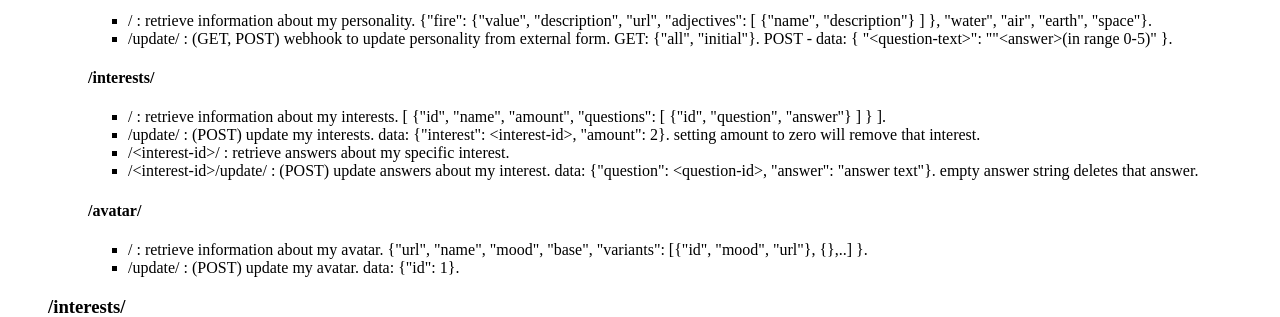
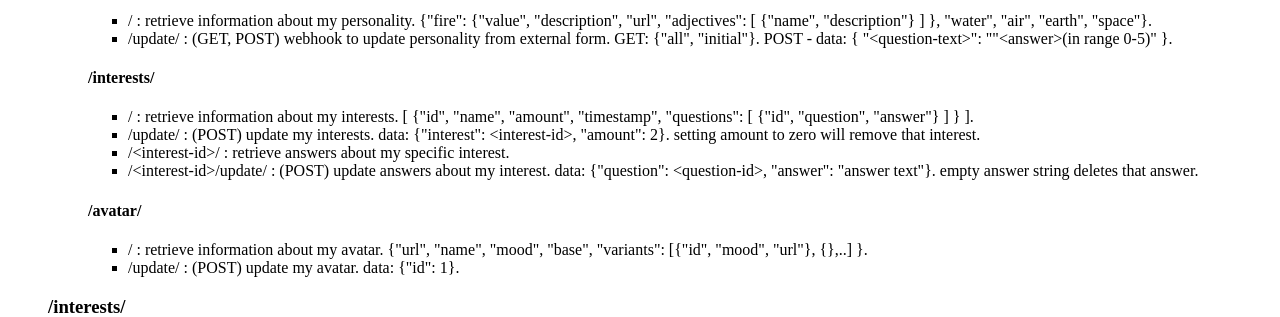
Before and after one commit to shubhamDev73/find-me-server, a Django app: page /docs/ in a window 1280 px wide. Shown: the part 355-672 px from the top of the page. Run offline with Django 3.2, Linux system fonts and the light colour scheme; parts of the project's set-up code (start-up, migrations or seed data) failed here and were passed over.

Commit message:
Added timestamp to interests for ordering

```diff
--- a/backend/models.py
+++ b/backend/models.py
@@ -145,6 +145,7 @@ class Profile(models.Model):
                 "id": user_interest.interest.id,
                 "name": user_interest.interest.name,
                 "amount": user_interest.amount,
+                "timestamp": user_interest.last_change,
             },
             **({
                 "questions": sorted(filter(lambda question: blank or question['answer'] != '', [
@@ -294,6 +295,7 @@ class UserInterest(models.Model):
     user = models.ForeignKey(Profile, on_delete=models.CASCADE)
     interest = models.ForeignKey(Interest, on_delete=models.CASCADE)
     amount = models.IntegerField(default=0)
+    last_change = models.DateTimeField(auto_now=True)
 
     def __str__(self):
         return f"{str(self.user)} - {str(self.interest)} : {self.amount}"
--- a/backend/templates/docs.html
+++ b/backend/templates/docs.html
@@ -26,7 +26,7 @@
 				</ul>
 				<h4>/interests/</h4>
 				<ul>
-					<li>/ : retrieve information about my interests. [ {"id", "name", "amount", "questions": [ {"id", "question", "answer"} ] } ].</li>
+					<li>/ : retrieve information about my interests. [ {"id", "name", "amount", "timestamp", "questions": [ {"id", "question", "answer"} ] } ].</li>
 					<li>/update/ : (POST) update my interests. data: {"interest": &lt;interest-id&gt;, "amount": 2}. setting amount to zero will remove that interest.</li>
 					<li>/&lt;interest-id&gt;/ : retrieve answers about my specific interest.</li>
 					<li>/&lt;interest-id&gt;/update/ : (POST) update answers about my interest. data: {"question": &lt;question-id&gt;, "answer": "answer text"}. empty answer string deletes that answer.</li>
```
Also changed, not shown: backend/migrations/0029_userinterest_last_change.py (added).
